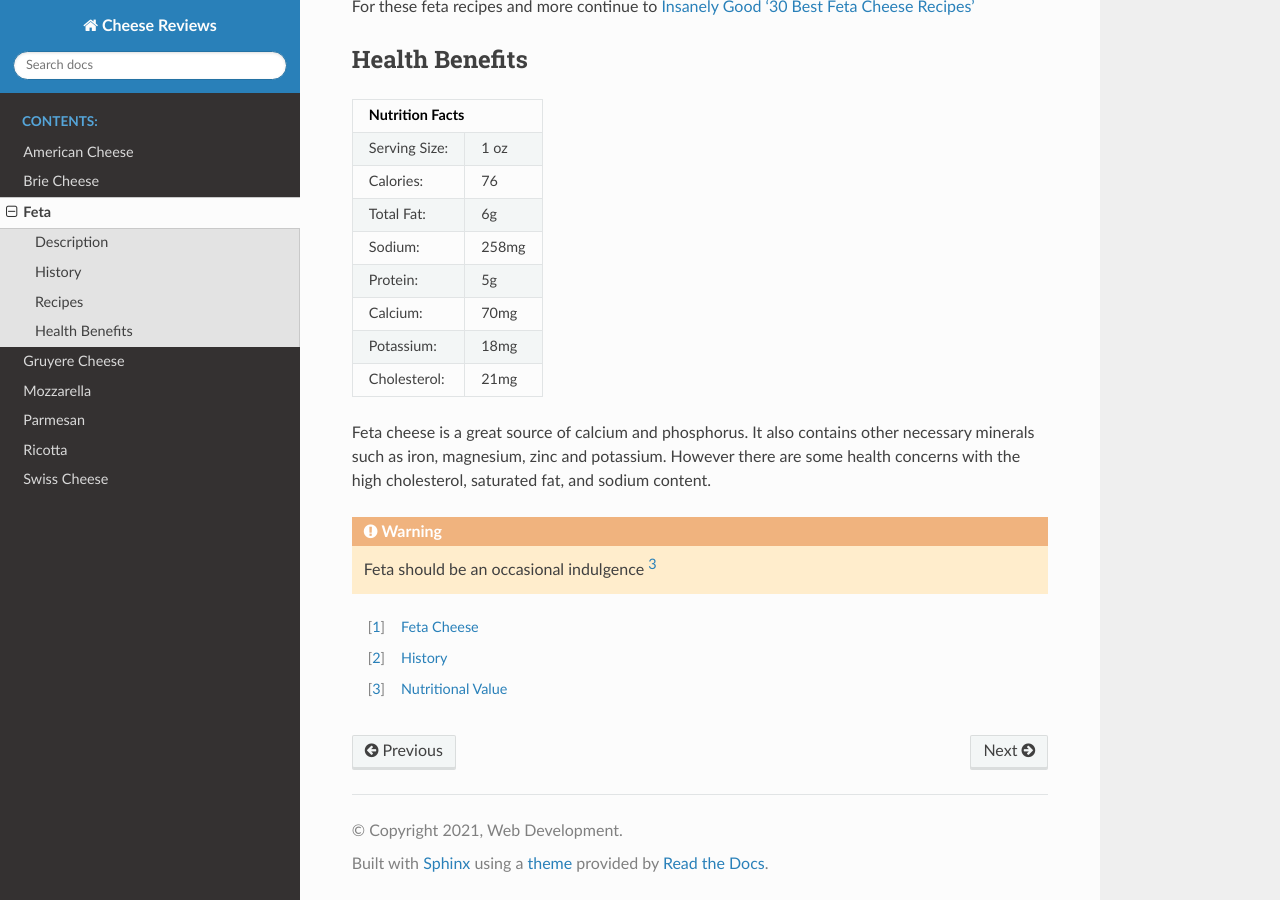
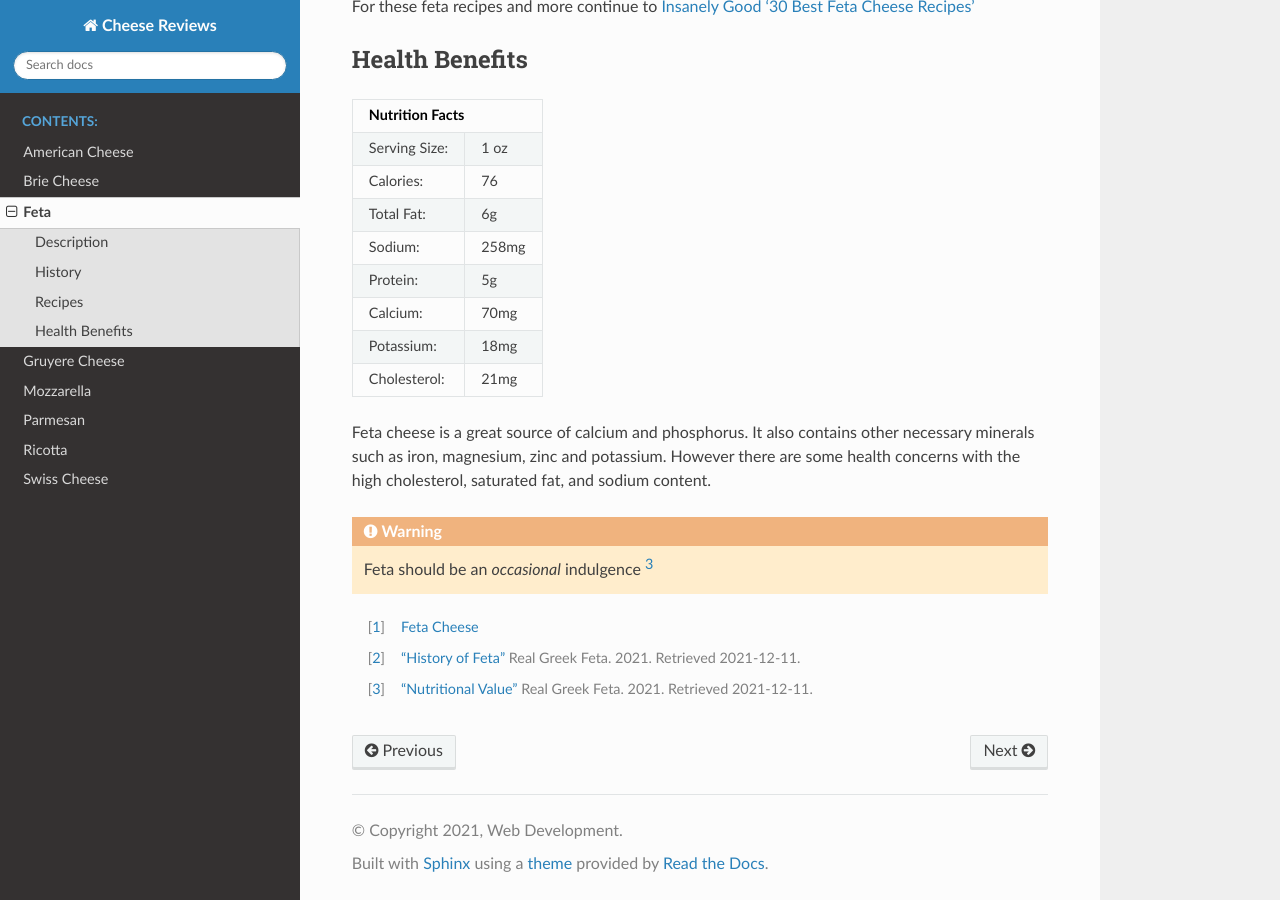
Before and after one commit to BWilb/Cheese_Reviews, a Sphinx documentation site: the page built from source/feta/index.rst, in a window 1280 px wide and 900 px high, scrolled down 1578 px. Built offline with Sphinx 7.4.7 and the Read the Docs theme 2.0.0, drawn with Linux system fonts in a browser that asks for light colours.

Commit message:
feta and parm updates

```diff
--- a/source/feta/index.rst
+++ b/source/feta/index.rst
@@ -92,11 +92,13 @@
 with the high cholesterol, saturated fat, and sodium content.
 
 .. warning::
-    Feta should be an occasional indulgence [#f3]_
+    Feta should be an *occasional* indulgence [#f3]_
 
 
 .. [#f1] `Feta Cheese <https://cdn.shopify.com/s/files/1/2836/2982/products/feta-cheese-making-recipe-beginner_grande.jpg?v=1604199344>`_
 
-.. [#f2] `History <http://www.realgreekfeta.gr/history-of-feta/>`_
+.. [#f2] `"History of Feta" <http://www.realgreekfeta.gr/history-of-feta/>`_
+   Real Greek Feta. 2021. Retrieved 2021-12-11.
 
-.. [#f3] `Nutritional Value <http://www.realgreekfeta.gr/nutritional-value/>`_
+.. [#f3] `"Nutritional Value" <http://www.realgreekfeta.gr/nutritional-value/>`_
+   Real Greek Feta. 2021. Retrieved 2021-12-11.
--- a/source/parmesan/index.rst
+++ b/source/parmesan/index.rst
@@ -97,4 +97,5 @@
 
 .. [#f1] `Parmesan Cheese <https://2rdnmg1qbg403gumla1v9i2h-wpengine.netdna-ssl.com/wp-content/uploads/sites/3/2021/08/ParmesanCheese-471343790-770x533-1-650x428.jpg>`_
 
-.. [#f2] `Health Benefits <https://health.clevelandclinic.org/parmesan-cheese-benefits/>`_
+.. [#f2] `"Is Parmesan Cheese Healthy?" <https://health.clevelandclinic.org/parmesan-cheese-benefits/>`_
+   Cleveland Clinic, *healthessentials*. 2021. Retrieved 2021-12-11.
```
